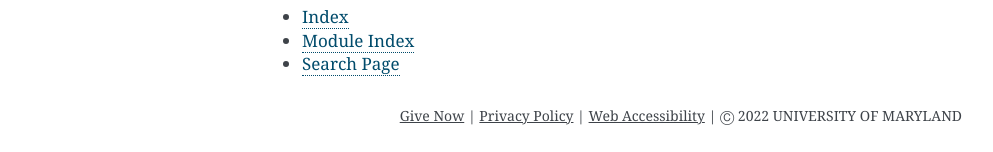
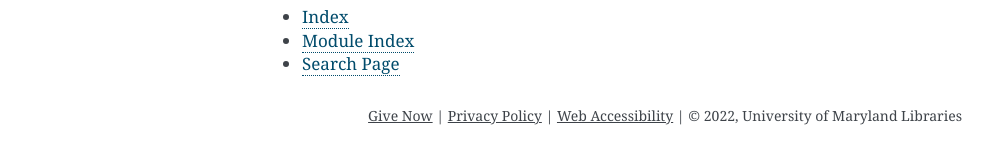
Before and after one commit to wallberg-umd/umd-lib-opendata, a Sphinx documentation site: the page built from source/index.rst, in a window 1280 px wide. Shown: the part 1023-1175 px from the top of the page, without its empty margins (148-1141 px from the left). Built offline with Sphinx 7.4.7, drawn with Linux system fonts in a browser that asks for light colours.

Commit message:
Update logo navigation

```diff
--- a/source/_templates/layout.html
+++ b/source/_templates/layout.html
@@ -1,4 +1,13 @@
 {% extends '!layout.html' %}
+
+{%- block sidebarlogo %}
+{%- if logo_url %}
+  <p class="logo"><a href="https://www.lib.umd.edu/">
+    <img class="logo" src="{{ logo_url|e }}" alt="Logo"/>
+  </a></p>
+{%- endif %}
+{%- endblock %}
+
 
 {% block footer %}
     <div class="footer">
@@ -8,6 +17,6 @@
         |
         <a href="https://www.umd.edu/web-accessibility">Web Accessibility</a>
         |
-        Ⓒ 2022 UNIVERSITY OF MARYLAND
+        &copy; {{ copyright|e }}
     </div>
 {% endblock %}
--- a/source/conf.py
+++ b/source/conf.py
@@ -17,8 +17,8 @@
 
 # -- Project information -----------------------------------------------------
 
-project = 'umd-lib-opendata'
-copyright = '2020, University of Maryland Libraries'
+project = 'Open Data'
+copyright = '2022, University of Maryland Libraries'
 author = 'University of Maryland Libraries'
 
 # The full version, including alpha/beta/rc tags
```
